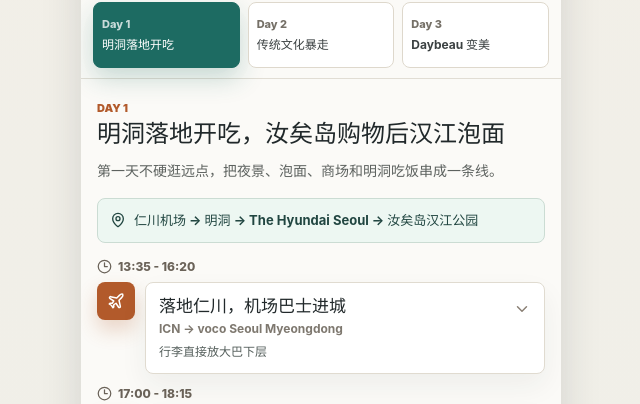
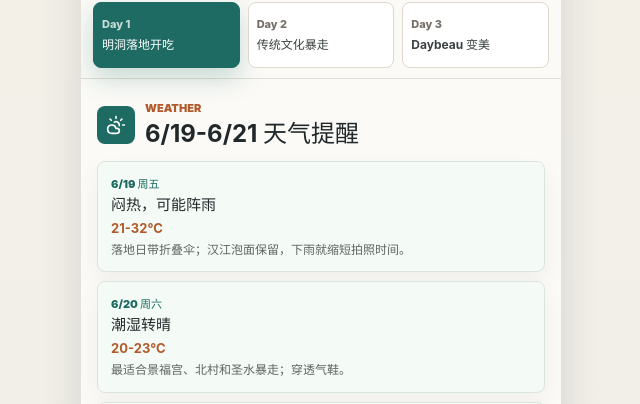
Before and after one commit to Catherineliuliu111/seoul-itinerary-app, a React (Vite) app in the folder frontend/: page / in a window 1280 px wide. Shown: the part 548-952 px from the top of the page, without its empty margins (319-959 px from the left). Built offline with nearby package versions, Linux system fonts and the light colour scheme.

Commit message:
Add weather alerts and Bukchon food picks

```diff
--- a/frontend/src/App.tsx
+++ b/frontend/src/App.tsx
@@ -4,6 +4,7 @@ import {
   CalendarDays,
   Camera,
   ChevronDown,
+  CloudSun,
   Clock3,
   Coffee,
   Copy,
@@ -69,6 +70,27 @@ const iconMap = {
   beauty: Sparkles,
   transfer: Navigation,
 };
+
+const weatherCards = [
+  {
+    date: "6/19 周五",
+    title: "闷热，可能阵雨",
+    temp: "21-32°C",
+    advice: "落地日带折叠伞；汉江泡面保留，下雨就缩短拍照时间。",
+  },
+  {
+    date: "6/20 周六",
+    title: "潮湿转晴",
+    temp: "20-23°C",
+    advice: "最适合景福宫、北村和圣水暴走；穿透气鞋。",
+  },
+  {
+    date: "6/21 周日",
+    title: "晴云交替，午后可能阵雨",
+    temp: "18-29°C",
+    advice: "Daybeau 后补防晒，狎鸥亭逛街带伞即可。",
+  },
+];
 
 const plans: DayPlan[] = [
   {
@@ -240,8 +262,8 @@ const plans: DayPlan[] = [
         area: "Bukchon / Samcheong-dong",
         icon: "culture",
         transport: "从景福宫步行串联，结束后靠近安国站。",
-        highlights: ["韩屋坡道视角", "小店和茶馆密度高", "比景福宫更适合慢慢拍街景"],
-        must: ["北村经典上坡机位", "三清洞小店", "安国站附近咖啡"],
+        highlights: ["韩屋坡道视角", "小店和茶馆密度高", "附近正餐和咖啡选择很多"],
+        must: ["北村经典上坡机位", "黄生家刀削面", "London Bagel / Dotori / O’Sulloc 任选其一"],
         places: [
           {
             name: "Bukchon Hanok Village",
@@ -253,6 +275,33 @@ const plans: DayPlan[] = [
             address: "서울특별시 종로구 계동길 37 (계동)",
           },
           {
+            name: "黄生家刀削面",
+            specialty: "米其林 Bib Gourmand；牛骨刀削面和王饺子",
+            image: "https://images.unsplash.com/photo-1569718212165-3a8278d5f624?auto=format&fit=crop&w=900&q=80",
+            detail: "北村附近最适合当正餐的选择之一，比咖啡甜点更顶饱，适合景福宫和北村后直接吃。",
+            order: "牛骨刀削面 + 王饺子；两个人可以一面一饺子共享。",
+            logistics: "离北村动线近，午餐高峰可能排队；如果排队太久就改 Kyochon。",
+            address: "서울특별시 종로구 북촌로5길 78",
+          },
+          {
+            name: "London Bagel Museum Anguk",
+            specialty: "热门贝果；适合早午餐或打包",
+            image: "https://images.unsplash.com/photo-1509440159596-0249088772ff?auto=format&fit=crop&w=900&q=80",
+            detail: "安国热门贝果店，适合拍照和打包，但排队风险高。",
+            order: "Potato Cheese Bagel、Spring Onion Pretzel Bagel、Cream Cheese。",
+            logistics: "只建议排队可控时去；否则打包或跳过，不要影响圣水。",
+            address: "서울특별시 종로구 북촌로4길 20",
+          },
+          {
+            name: "Dotori Garden Anguk",
+            specialty: "童话风咖啡甜点；酸奶和面包",
+            image: "https://images.unsplash.com/photo-1517701604599-bb29b565090c?auto=format&fit=crop&w=900&q=80",
+            detail: "适合北村拍照后休息，风格比普通咖啡店更可爱。",
+            order: "Greek Yogurt、面包、咖啡；适合作为轻甜点。",
+            logistics: "如果午餐吃正餐，Dotori 只短暂停靠拍照买饮料。",
+            address: "서울특별시 종로구 계동길 19-8",
+          },
+          {
             name: "Object Samcheong",
             specialty: "文具、生活杂货、设计师小物",
             image: "https://images.unsplash.com/photo-1512909006721-3d6018887383?auto=format&fit=crop&w=900&q=80",
@@ -260,6 +309,15 @@ const plans: DayPlan[] = [
             order: "贴纸、明信片、文具、杯垫、小摆件。",
             logistics: "买小件即可，下午去圣水还有更多购物点。",
             address: "서울특별시 종로구 북촌로5길 6",
+          },
+          {
+            name: "O’Sulloc Tea House Bukchon",
+            specialty: "抹茶、茶饮、韩屋氛围甜点",
+            image: "https://images.unsplash.com/photo-1544787219-7f47ccb76574?auto=format&fit=crop&w=900&q=80",
+            detail: "想要更安静的茶饮和抹茶甜点，可以选 O’Sulloc，不用强行挤贝果店。",
+            order: "抹茶拿铁、绿茶甜点、茶类伴手礼。",
+            logistics: "适合替代 Cafe Layered 或 London Bagel，动线仍在北村附近。",
+            address: "서울특별시 종로구 북촌로11나길 26",
           },
           {
             name: "Cafe Layered 安国",
@@ -617,6 +675,26 @@ function App() {
         ))}
       </nav>
 
+      <section className="weather-section">
+        <div className="section-title">
+          <CloudSun size={19} />
+          <div>
+            <span className="section-kicker">Weather</span>
+            <h2>6/19-6/21 天气提醒</h2>
+          </div>
+        </div>
+        <div className="weather-grid">
+          {weatherCards.map((item) => (
+            <article className="weather-card" key={item.date}>
+              <span>{item.date}</span>
+              <strong>{item.title}</strong>
+              <b>{item.temp}</b>
+              <p>{item.advice}</p>
+            </article>
+          ))}
+        </div>
+      </section>
+
       <section className="plan-card">
         <div className="plan-heading">
           <div>
--- a/frontend/src/styles.css
+++ b/frontend/src/styles.css
@@ -216,10 +216,49 @@ h1 {
   color: rgba(255, 255, 255, 0.76);
 }
 
+.weather-section,
 .plan-card,
 .shopping-section,
 .ticket-section {
   padding: 22px 16px 0;
+}
+
+.weather-grid {
+  display: grid;
+  gap: 9px;
+}
+
+.weather-card {
+  display: grid;
+  gap: 5px;
+  padding: 13px;
+  border: 1px solid #dce5dc;
+  background: #f4faf6;
+  border-radius: 8px;
+  box-shadow: 0 10px 22px rgba(35, 45, 48, 0.05);
+}
+
+.weather-card span {
+  color: #1d6b62;
+  font-size: 11px;
+  font-weight: 900;
+}
+
+.weather-card strong {
+  color: #22292b;
+  font-size: 15px;
+  line-height: 1.25;
+}
+
+.weather-card b {
+  color: #b25a2b;
+  font-size: 13px;
+}
+
+.weather-card p {
+  color: #5f6461;
+  font-size: 12px;
+  line-height: 1.45;
 }
 
 .plan-heading {
```
